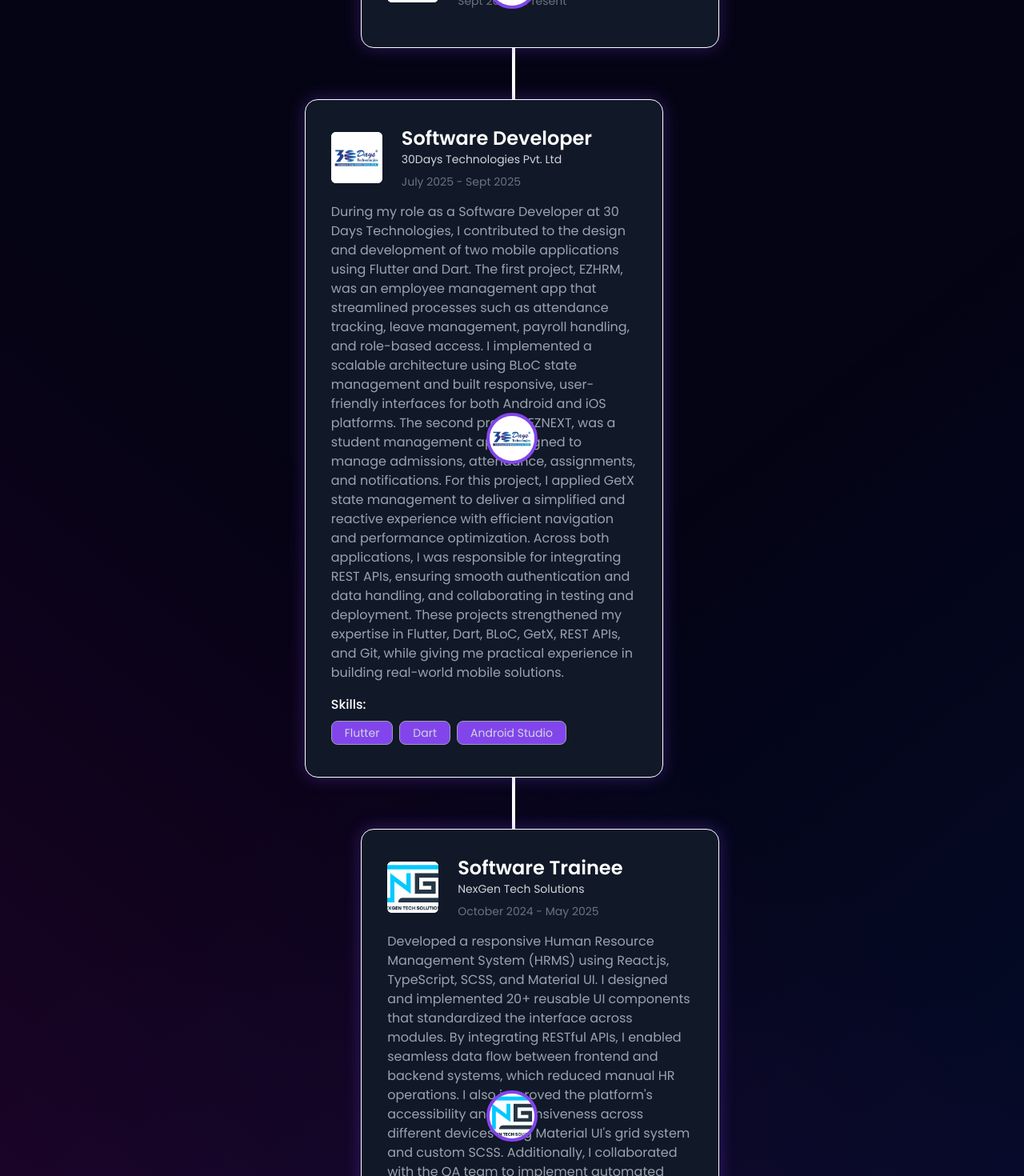
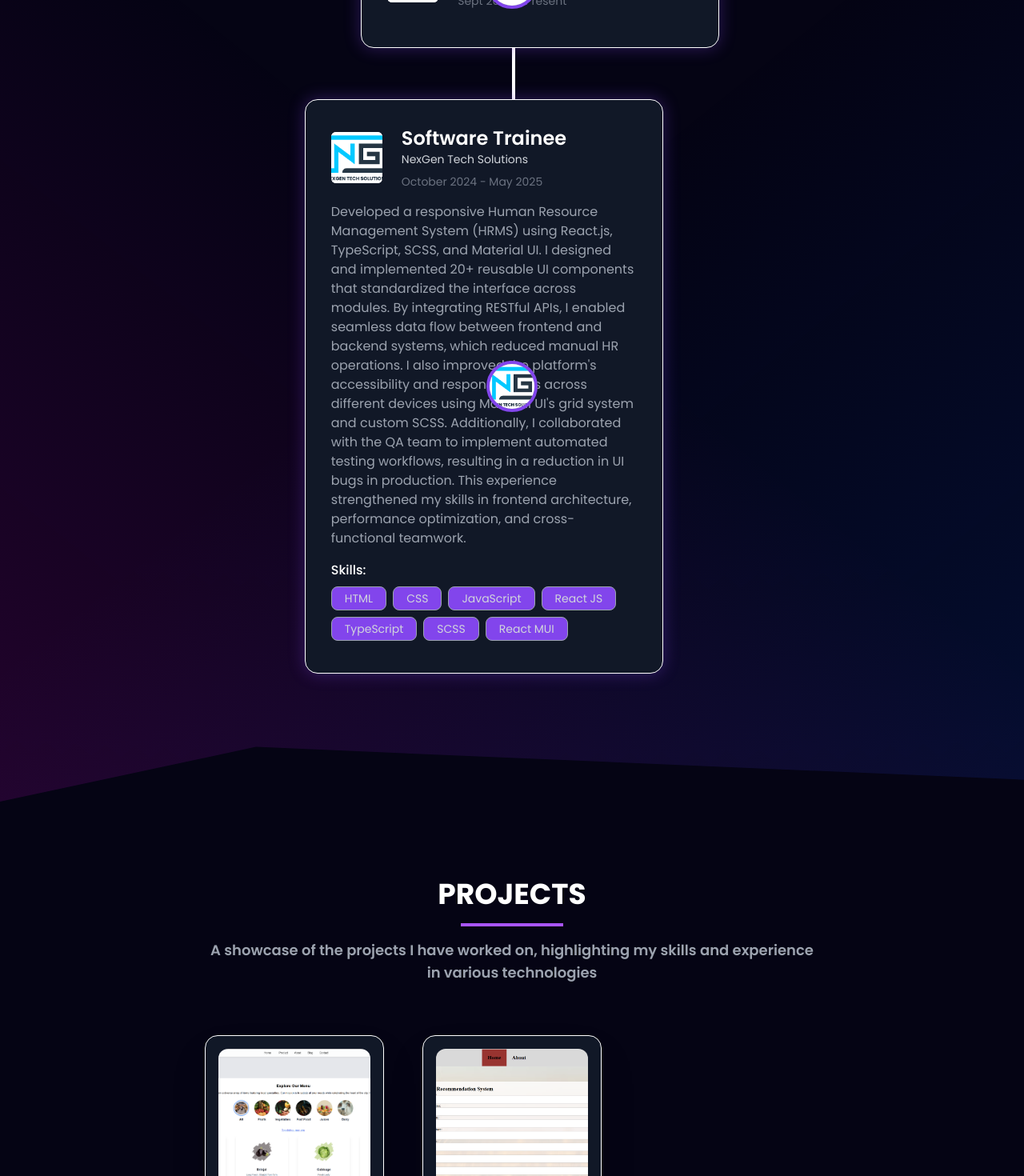
Before and after one commit to sujaljindal/Sujal-Jindal-Portfolio, a React (Vite) app: page / in a window 1280 px wide. Shown: the part 2500-3970 px from the top of the page at 80% size. Built offline with nearby package versions, Linux system fonts and the light colour scheme.

Commit message:
Experience

```diff
--- a/src/data.js
+++ b/src/data.js
@@ -98,19 +98,6 @@ export const experiences = [
     ],
   },
   {
-    id: 1,
-    img: Days,
-    role: "Software Developer",
-    company: "30Days Technologies Pvt. Ltd",
-    date: "July 2025 - Sept 2025",
-    desc: "During my role as a Software Developer at 30 Days Technologies, I contributed to the design and development of two mobile applications using Flutter and Dart. The first project, EZHRM, was an employee management app that streamlined processes such as attendance tracking, leave management, payroll handling, and role-based access. I implemented a scalable architecture using BLoC state management and built responsive, user-friendly interfaces for both Android and iOS platforms. The second project, EZNEXT, was a student management app designed to manage admissions, attendance, assignments, and notifications. For this project, I applied GetX state management to deliver a simplified and reactive experience with efficient navigation and performance optimization. Across both applications, I was responsible for integrating REST APIs, ensuring smooth authentication and data handling, and collaborating in testing and deployment. These projects strengthened my expertise in Flutter, Dart, BLoC, GetX, REST APIs, and Git, while giving me practical experience in building real-world mobile solutions.",
-    skills: [
-      "Flutter",
-      "Dart",
-      "Android Studio",
-    ],
-  },
-  {
     id: 2,
     img: nexg,
     role: "Software Trainee",
```
